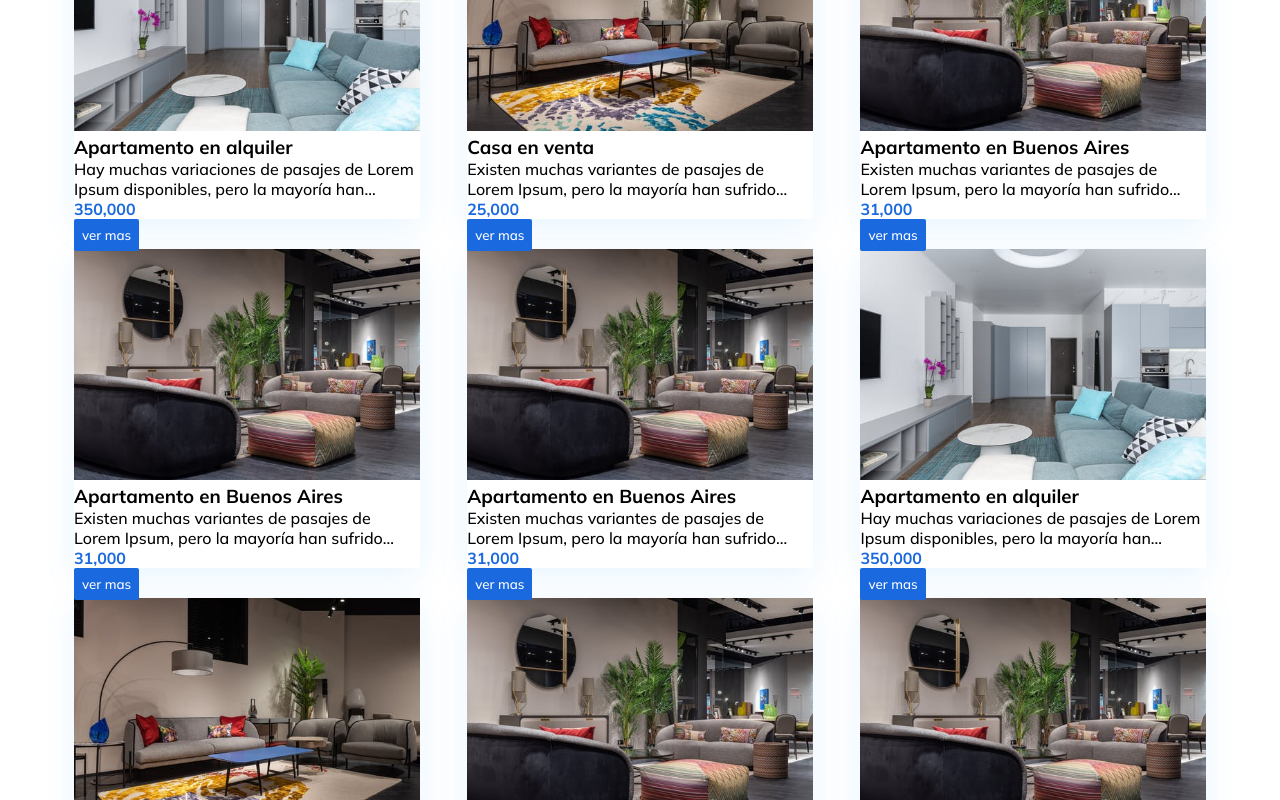
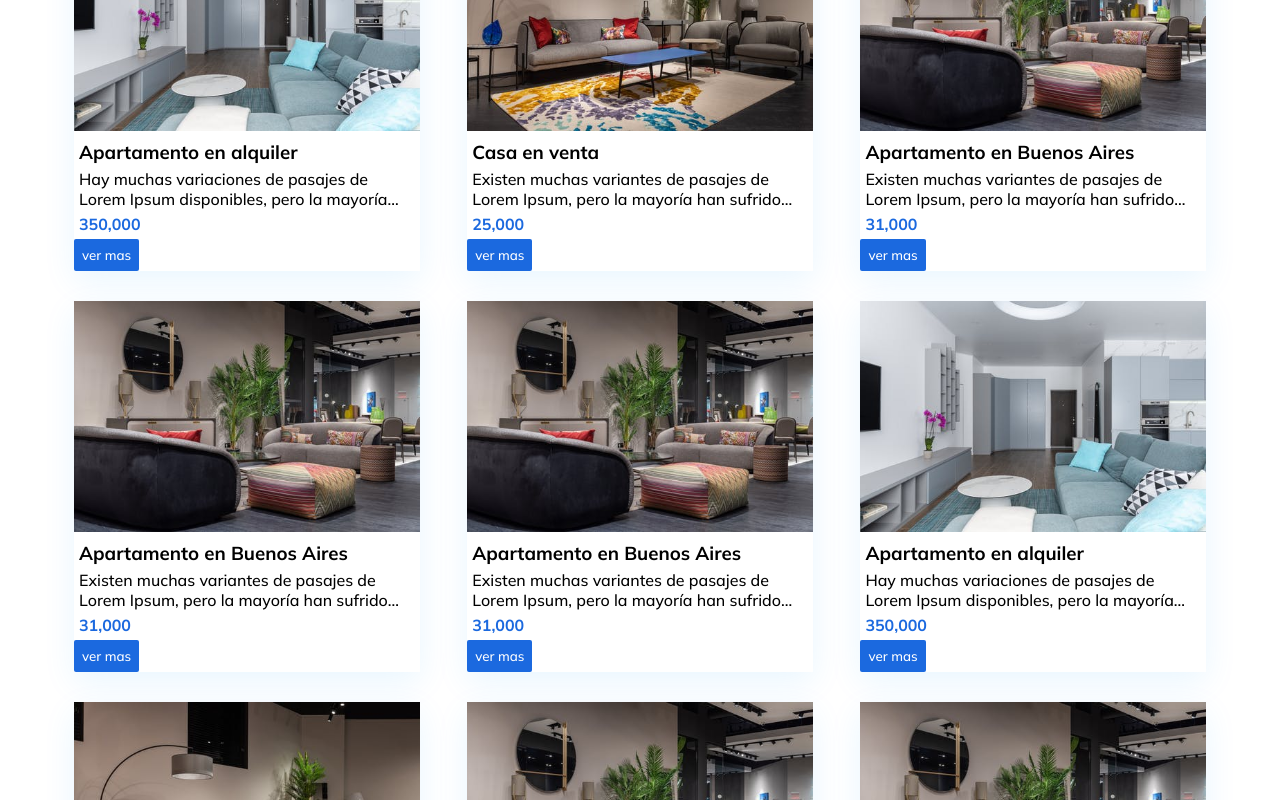
Before and after one commit to DiegoDalera/realState, a React (Vite) app: page / in a window 1280 px wide. Shown: the part 1040-1840 px from the top of the page. Built offline with nearby package versions, Linux system fonts and the light colour scheme; no server answers.

Commit message:
prop cards

```diff
--- a/src/App.jsx
+++ b/src/App.jsx
@@ -1,22 +1,21 @@
 import "./App.css";
-import { BrowserRouter as Router, Routes, Route } from "react-router-dom";
-import { Home } from "./pages";
+import { BrowserRouter as Router, Routes, Route } from 'react-router-dom';
+import { Home, Search } from "./pages";
 import { Provider } from 'react-redux';
 import store from './redux/store'
 
 
-function App() {
+const App = () => {
   return (
-    <>
     <Provider store={store}>
     <Router>
       <Routes>
-          <Route exact path="/" element={<Home />} />
+        <Route path="/" element={<Home />} />
+        <Route path="/search" element={<Search />} />
       </Routes>
     </Router>
     </Provider>
-    </>
   );
-}
+};
 
 export default App;
--- a/src/components/FeaturedListingContainer.css
+++ b/src/components/FeaturedListingContainer.css
@@ -36,25 +36,39 @@
     width: 100%;
 }
 
+
+.title{
+    margin: 5px;
+}
+
 .parrafo-cortado {
     overflow: hidden;
     display: -webkit-box;
     -webkit-line-clamp: 2;
     -webkit-box-orient: vertical;
+    margin: 5px;
 }
 
 .precio {
     color: #1b69df;
     font-weight: 700;
+    margin: 5px;
 }
 
 .btn-vermas{
     background-color: #1b69df;
     color: white;
-    outline: none;
     border: none;
     border-radius: 2px;
     padding: 8px 8px;
     cursor: pointer;
-    position: absolute;
 }
+
+.btn-vermas:hover{
+    background-color: #ffffff;
+    color: #1b69df;
+    border:1px solid #1b69df;
+    border-radius: 2px;
+    padding: 8px 8px;
+    cursor: pointer;
+}
--- a/src/components/FeaturedListingContainer.jsx
+++ b/src/components/FeaturedListingContainer.jsx
@@ -13,6 +13,7 @@ const FeaturedListingContainer = () => {
   }, [dispatch]);
 
   const propiedades = useSelector((state) => state.propiedades.propiedades);
+  console.log("propiedades en home ", propiedades);
 
   return (
     <div className="listingContainer">
--- /dev/null
+++ b/src/components/SearchListingContainer.jsx
@@ -0,0 +1,20 @@
+import "./SearchListingContainer.css";
+import { useSelector } from "react-redux";
+
+
+const SearchListingContainer = () => {
+
+
+  const propiedades = useSelector((state) => state.propiedades.propiedades);
+  console.log("propiedades en search ", propiedades);
+  const filtro = useSelector((state) => state.filtroPropiedad);
+  console.log("filtros en search :", filtro);
+
+  return <div className="listingContainer">
+
+test
+
+  </div>;
+};
+
+export default SearchListingContainer;
--- a/src/pages/home.jsx
+++ b/src/pages/home.jsx
@@ -3,6 +3,7 @@ import FeaturedListingContainer from "../components/FeaturedListingContainer"
 import FeaturedAgentsContainer from "../components/FeaturedAgentsContainer"
 import HomeContactContainer from "../components/HomeContactContainer"
 import FooterContainer from "../components/FooterContainer"
+import { BrowserRouter as Router, Routes, Route, Outlet } from 'react-router-dom';
 
 
 const home = () => {
@@ -13,6 +14,7 @@ const home = () => {
       <FeaturedAgentsContainer />
       <HomeContactContainer />
       <FooterContainer />
+      {/* <Outlet />  */}
     </div>
   );
 };
--- a/src/pages/index.jsx
+++ b/src/pages/index.jsx
@@ -1 +1,2 @@
 export { default as Home } from "./home";
+export { default as Search } from "./propListSearch";
--- /dev/null
+++ b/src/pages/propListSearch.jsx
@@ -0,0 +1,16 @@
+import HeaderContainer from "../components/HeaderContainer";
+import SearchListingContainer from "../components/SearchListingContainer";
+
+
+
+export const propListSearch = () => {
+  return (
+    <div>
+        <h1>searcj page</h1>
+        <HeaderContainer/>
+        <SearchListingContainer />
+    </div>
+  )
+}
+
+export default propListSearch
--- a/src/redux/propiedadesSlice.jsx
+++ b/src/redux/propiedadesSlice.jsx
@@ -9,6 +9,7 @@ const propiedadesSlice = createSlice({
   initialState,
   reducers: {
     setPropiedades(state, action) {
+      console.log('Action payload: propiedades', action.payload);
       state.propiedades = action.payload;
     },
   },
--- a/src/redux/selectors.jsx
+++ b/src/redux/selectors.jsx
@@ -2,6 +2,8 @@ import { createSelector } from "@reduxjs/toolkit";
 
 // Selector base para obtener todas las propiedades del estado
 export const selectPropiedades = (state) => state.propiedades.propiedades;
+
+
 
 // Selector para obtener una lista de agentes únicos
 export const selectUniqueAgentes = createSelector(
```
Also changed, not shown: src/components/SearchListingContainer.css (added). Lines whose indentation alone changed are shown as unchanged.
